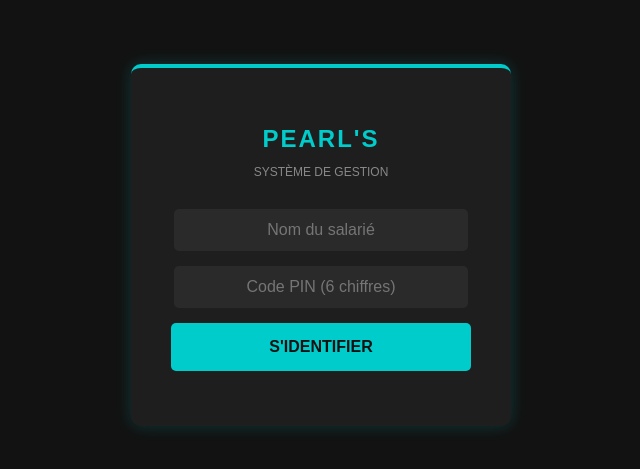
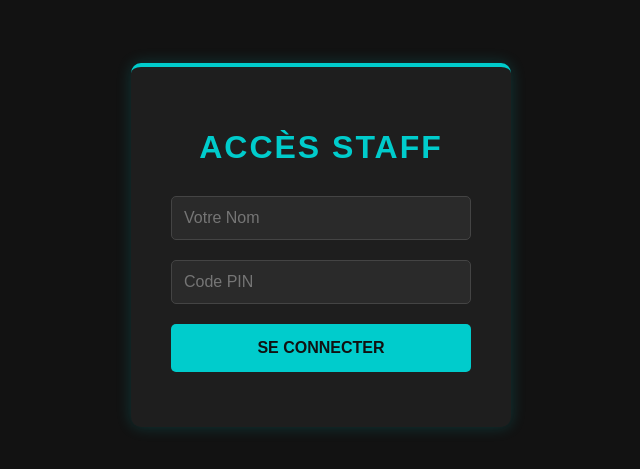
Before and after one commit to Supdad/pearls-gestion, a plain HTML site: page login.html in a window 1280 px wide. Shown: the part 155-624 px from the top of the page, without its empty margins (319-959 px from the left). Drawn offline with Linux system fonts and the light colour scheme.

Commit message:
Add files via upload

```diff
--- a/login.html
+++ b/login.html
@@ -3,48 +3,44 @@
 <head>
     <meta charset="UTF-8">
     <meta name="viewport" content="width=device-width, initial-scale=1.0">
-    <title>Pearl's - Connexion</title>
+    <title>Connexion Staff - Pearl's</title>
     <style>
         body { font-family: Arial, sans-serif; background-color: #121212; color: white; display: flex; justify-content: center; align-items: center; height: 100vh; margin: 0; }
         .login-box { background: #1e1e1e; padding: 40px; border-radius: 10px; box-shadow: 0 0 15px rgba(0, 204, 204, 0.2); text-align: center; width: 300px; border-top: 4px solid #00cccc; }
-        h1 { color: #00cccc; margin-bottom: 5px; letter-spacing: 2px; font-size: 24px; }
-        p { color: #888; font-size: 12px; margin-bottom: 30px; }
-        input { width: 90%; padding: 12px; margin-bottom: 15px; border-radius: 5px; border: none; background: #2a2a2a; color: white; font-size: 16px; text-align: center; outline: none; }
-        input:focus { border: 1px solid #00cccc; }
+        h1 { color: #00cccc; margin-bottom: 30px; letter-spacing: 2px; }
+        input { width: 100%; padding: 12px; margin-bottom: 20px; border-radius: 5px; border: 1px solid #444; background: #2a2a2a; color: white; font-size: 16px; box-sizing: border-box; }
+        input:focus { border-color: #00cccc; outline: none; }
         button { width: 100%; padding: 15px; background: #00cccc; color: #111; border: none; font-size: 16px; font-weight: bold; cursor: pointer; border-radius: 5px; transition: 0.3s; }
         button:hover { background: #009999; }
-        .message { margin-top: 15px; font-size: 14px; color: #ff4444; font-weight: bold; }
+        .message { margin-top: 15px; font-size: 14px; font-weight: bold; }
     </style>
 </head>
 <body>
-
     <div class="login-box">
-        <h1>PEARL'S</h1>
-        <p>SYSTÈME DE GESTION</p>
-
-        <input type="text" id="inputNom" placeholder="Nom du salarié" autocomplete="off">
-        <input type="password" id="inputPin" placeholder="Code PIN (6 chiffres)" maxlength="6" autocomplete="off">
-
-        <button id="btnConnexion" onclick="tenterConnexion()">S'IDENTIFIER</button>
-        <div id="messageErreur" class="message"></div>
+        <h1>ACCÈS STAFF</h1>
+        <input type="text" id="nom" placeholder="Votre Nom">
+        <input type="password" id="pin" placeholder="Code PIN">
+        <button id="btn-login" onclick="connexion()">SE CONNECTER</button>
+        <div id="message-info" class="message"></div>
     </div>
 
     <script>
         // --- TON LIEN GOOGLE ICI ---
-        const urlWebScript = "https://script.google.com/macros/s/AKfycbzWazFTem8QxSrOi3Ie4nrI1yOUIqqdspd92UZtxdiY25G5K2GMkFVgrZOAXKkx4Bok/exec";
+        const urlWebScript = "COLLE_TON_LIEN_ICI";
 
-        function tenterConnexion() {
-            const nom = document.getElementById("inputNom").value;
-            const pin = document.getElementById("inputPin").value;
-            const msgBox = document.getElementById("messageErreur");
-            const btn = document.getElementById("btnConnexion");
+        function connexion() {
+            const nom = document.getElementById("nom").value;
+            const pin = document.getElementById("pin").value;
+            const msgBox = document.getElementById("message-info");
+            const btn = document.getElementById("btn-login");
 
             if (nom === "" || pin === "") {
+                msgBox.style.color = "#ff4444";
                 msgBox.innerText = "Veuillez remplir tous les champs.";
                 return;
             }
 
-            btn.innerText = "Vérification...";
+            btn.innerText = "VÉRIFICATION...";
             msgBox.innerText = "";
 
             const formData = new URLSearchParams();
@@ -55,32 +51,30 @@
             fetch(urlWebScript, { method: 'POST', body: formData })
             .then(response => response.json())
             .then(data => {
-                btn.innerText = "S'IDENTIFIER";
-
-                // Remplace le bloc à l'intérieur du if (data.statut === "succes") par celui-ci :
-
+                btn.innerText = "SE CONNECTER";
                 if (data.statut === "succes") {
                     msgBox.style.color = "#00ff00";
                     msgBox.innerText = "Accès autorisé ! Redirection...";
 
-                    // On regarde où le salarié voulait aller (Caisse ou Cuisine)
+                    // --- LA MAGIE EST ICI ---
+                    // On lit l'adresse URL pour savoir d'où vient l'employé
                     const params = new URLSearchParams(window.location.search);
-                    const target = params.get("target") || "caisse"; // Par défaut vers la caisse
+                    const target = params.get("target") || "caisse"; // Si pas de cible, go caisse par défaut
                     const pageDest = (target === "cuisine") ? "cuisine.html" : "caisse.html";
 
                     setTimeout(function() {
                         window.location.href = pageDest + "?nom=" + encodeURIComponent(nom);
                     }, 1000);
-                }
 
                 } else {
                     msgBox.style.color = "#ff4444";
-                    msgBox.innerText = data.message;
+                    msgBox.innerText = "❌ Nom ou PIN incorrect.";
                 }
             })
             .catch(error => {
-                btn.innerText = "S'IDENTIFIER";
-                msgBox.innerText = "Erreur de connexion avec le serveur.";
+                btn.innerText = "SE CONNECTER";
+                msgBox.style.color = "#ff4444";
+                msgBox.innerText = "Erreur de communication avec le serveur.";
             });
         }
     </script>
```
